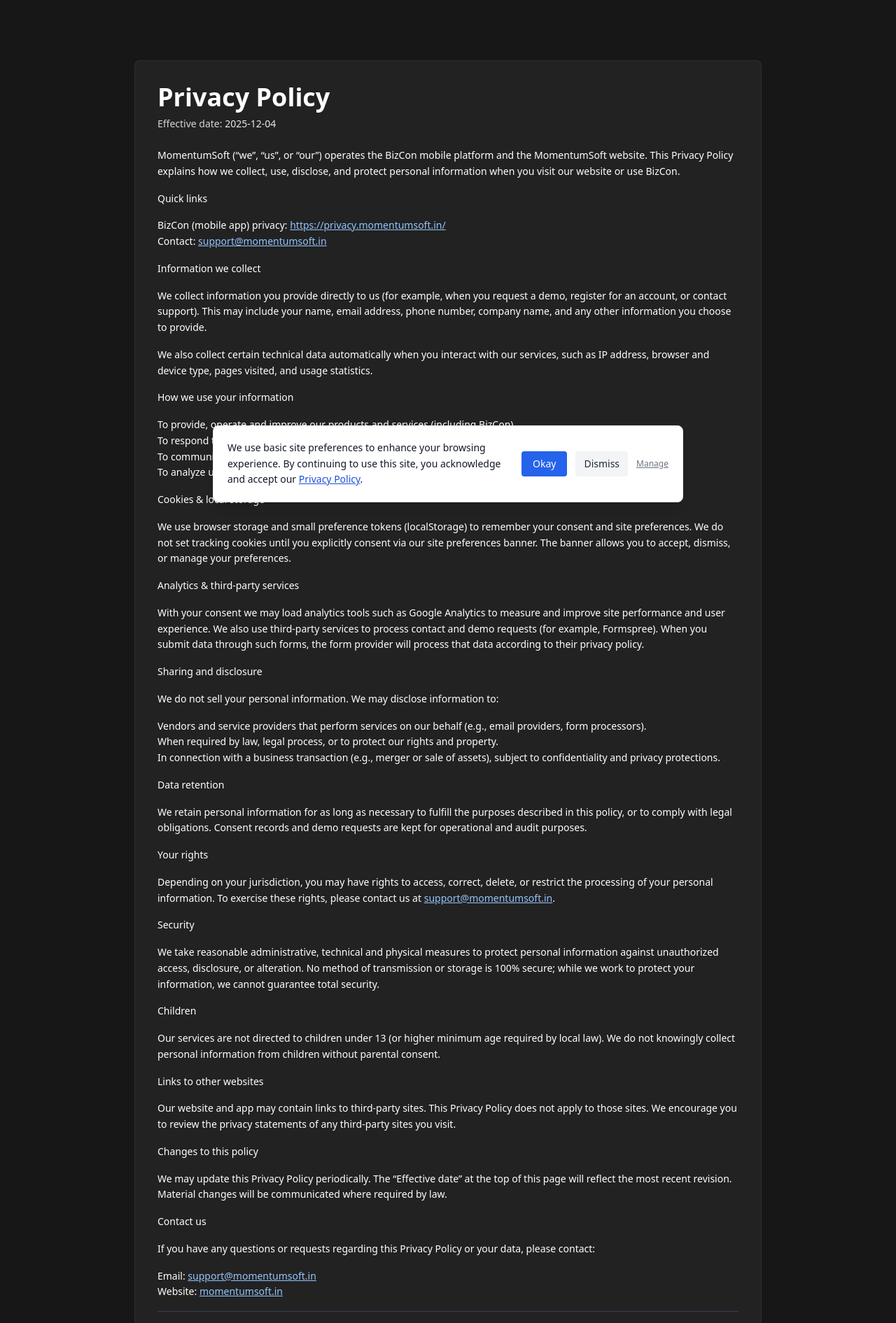
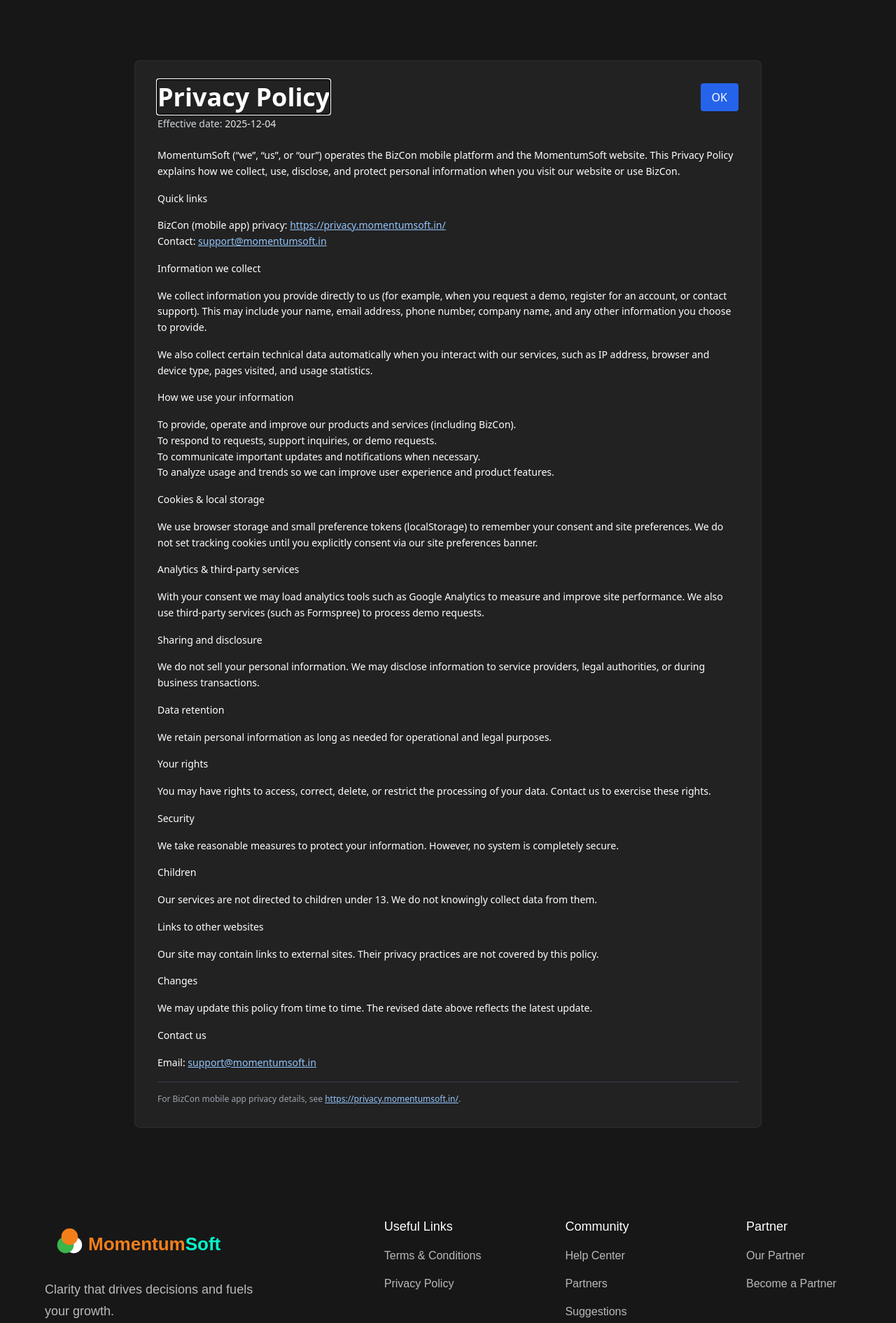
Before and after one commit to momentumsoftin/Website, a React (Vite) app in the folder momentum/: page /privacy in a window 1280 px wide. Shown: the part 66-1957 px from the top of the page at 70% size. Built offline with nearby package versions, Linux system fonts and the light colour scheme; a web font is replaced by a local one.

Commit message:
chore: position OK button top-right and focus top of legal pages on open

```diff
--- a/momentum/src/components/SiteConsentBanner.jsx
+++ b/momentum/src/components/SiteConsentBanner.jsx
@@ -3,13 +3,18 @@
 import { initAnalytics, sendEvent } from "../lib/analytics";
 
 /**
- * Minimal consent banner with a small "Preferences" modal (Manage)
- * - Privacy link opens in a new tab
- * - Manage opens an inline modal where user can revoke consent
- * - Revoke clears consent and reloads the page (ensures analytics unloaded)
+ * SiteConsentBanner
+ * - Avoid showing on legal pages (/privacy, /terms)
+ * - Adds #ms-consent-banner and #ms-consent-preferences ids
+ * - Keeps give/revoke flow and analytics init
  */
+export default function SiteConsentBanner() {
+  // If we are on the legal pages, do not render the banner at all
+  if (typeof window !== "undefined") {
+    const p = window.location && window.location.pathname;
+    if (p === "/privacy" || p === "/terms") return null;
+  }
 
-export default function SiteConsentBanner() {
   const STORAGE_KEY = "ms_consent_v1";
   const [showBanner, setShowBanner] = useState(false);
   const [showPrefs, setShowPrefs] = useState(false);
@@ -18,17 +23,14 @@
   useEffect(() => {
     const stored = localStorage.getItem(STORAGE_KEY);
     if (!stored) {
-      // show banner after slight delay to avoid hydration/adblock issues
       const timer = setTimeout(() => setShowBanner(true), 300);
       return () => clearTimeout(timer);
     } else {
-      // parse and set local state
       try {
         setConsentData(JSON.parse(stored));
       } catch {
         setConsentData({ v: 1, t: Date.now() });
       }
-      // init analytics for returning visitors
       initAnalytics().catch(() => {});
     }
   }, []);
@@ -42,7 +44,6 @@
     return () => window.removeEventListener("keydown", handleEsc);
   }, [showBanner]);
 
-  // Accept consent
   const giveConsent = async () => {
     try {
       const payload = { v: 1, t: Date.now() };
@@ -57,25 +58,19 @@
     }
   };
 
-  // Revoke consent (clear storage and reload to reset any in-memory trackers)
   const revokeConsent = () => {
     localStorage.removeItem(STORAGE_KEY);
-    // Reload so any in-memory analytics gets removed and the page resets
     window.location.reload();
   };
 
-  if (!showBanner && !showPrefs) return null;
-
   return (
     <>
-      {/* Banner */}
       {showBanner && (
         <div
           id="ms-consent-banner"
           className="fixed bottom-4 left-0 right-0 flex justify-center z-50 px-4 animate-fadeIn"
           role="dialog"
           aria-modal="true"
-          aria-label="Site preferences"
         >
           <div className="bg-white text-gray-900 p-4 sm:p-5 rounded-lg shadow-lg w-full max-w-2xl border border-gray-200 animate-slideUp">
             <div className="flex flex-col sm:flex-row items-start sm:items-center justify-between gap-4">
@@ -124,16 +119,13 @@
         </div>
       )}
 
-      {/* Preferences Modal */}
       {showPrefs && (
         <div
           id="ms-consent-preferences"
           className="fixed inset-0 z-60 flex items-center justify-center bg-black/50 p-4"
           role="dialog"
           aria-modal="true"
-          aria-label="Site preferences panel"
           onClick={(e) => {
-            // close when clicking backdrop only
             if (e.target === e.currentTarget) setShowPrefs(false);
           }}
         >
@@ -142,8 +134,7 @@
 
             <div className="mb-4 text-sm text-gray-700">
               <p className="mb-2">
-                <strong>Consent status:</strong>{" "}
-                {consentData ? "Given" : "Not given"}
+                <strong>Consent status:</strong> {consentData ? "Given" : "Not given"}
               </p>
               {consentData && (
                 <p className="text-xs text-gray-500">
@@ -176,7 +167,6 @@
         </div>
       )}
 
-      {/* Local styles */}
       <style>{`
         @keyframes fadeIn { from { opacity: 0; } to { opacity: 1; } }
         @keyframes slideUp { from { transform: translateY(10px); opacity: 0; } to { transform: translateY(0); opacity: 1; } }
--- a/momentum/src/pages/Privacy.jsx
+++ b/momentum/src/pages/Privacy.jsx
@@ -1,33 +1,57 @@
 // src/pages/Privacy.jsx
-import React, { useEffect } from "react";
+import React, { useEffect, useRef } from "react";
+import { Link } from "react-router-dom";
 
 export default function Privacy() {
   const effectiveDate = "2025-12-04";
+  const topCardRef = useRef(null);
 
   useEffect(() => {
-    // Hide consent banner/prefs if they are currently present so the page is fully readable
+    // Hide site consent/banner elements if present so the legal view is clean
     const banner = document.getElementById("ms-consent-banner");
     const prefs = document.getElementById("ms-consent-preferences");
-
     if (banner) banner.style.display = "none";
     if (prefs) prefs.style.display = "none";
-
-    // Ensure body scroll is enabled (if a modal previously disabled scrolling)
     document.body.style.overflow = "auto";
 
-    // cleanup not required here (we're intentionally hiding on this page)
+    // Ensure the user sees the top of the legal card and focus it for accessibility
+    window.scrollTo({ top: 0, left: 0, behavior: "auto" });
+    setTimeout(() => {
+      if (topCardRef.current) topCardRef.current.focus();
+    }, 20);
   }, []);
 
   return (
     <main className="min-h-screen bg-primary text-white py-16 px-4">
       <div className="max-w-4xl mx-auto bg-white/5 border border-white/5 rounded-lg p-8">
-        <header className="mb-6">
-          <h1 className="text-3xl md:text-4xl font-bold text-white">Privacy Policy</h1>
-          <p className="mt-2 text-sm text-gray-300">
-            Effective date: <span className="text-gray-200">{effectiveDate}</span>
-          </p>
-        </header>
 
+        {/* HEADER + OK BUTTON (top-right) */}
+        <div className="mb-6 flex items-start justify-between">
+          <div>
+            <h1
+              ref={topCardRef}
+              tabIndex={-1}
+              className="text-3xl md:text-4xl font-bold text-white"
+            >
+              Privacy Policy
+            </h1>
+            <p className="mt-2 text-sm text-gray-300">
+              Effective date: <span className="text-gray-200">{effectiveDate}</span>
+            </p>
+          </div>
+
+          <div className="ml-4">
+            <Link
+              to="/"
+              className="inline-block px-4 py-2 bg-blue-600 text-white rounded hover:bg-blue-700"
+              aria-label="Close privacy and return to homepage"
+            >
+              OK
+            </Link>
+          </div>
+        </div>
+
+        {/* CONTENT */}
         <section className="prose prose-invert text-sm leading-relaxed space-y-4">
           <p>
             MomentumSoft (“we”, “us”, or “our”) operates the BizCon mobile platform and the
@@ -48,7 +72,12 @@
                 https://privacy.momentumsoft.in/
               </a>
             </li>
-            <li>Contact: <a href="mailto:support@momentumsoft.in" className="underline text-blue-300">support@momentumsoft.in</a></li>
+            <li>
+              Contact:{" "}
+              <a href="mailto:support@momentumsoft.in" className="underline text-blue-300">
+                support@momentumsoft.in
+              </a>
+            </li>
           </ul>
 
           <h2>Information we collect</h2>
@@ -74,80 +103,65 @@
           <p>
             We use browser storage and small preference tokens (localStorage) to remember your consent
             and site preferences. We do not set tracking cookies until you explicitly consent via our
-            site preferences banner. The banner allows you to accept, dismiss, or manage your preferences.
+            site preferences banner.
           </p>
 
           <h2>Analytics & third-party services</h2>
           <p>
             With your consent we may load analytics tools such as Google Analytics to measure and
-            improve site performance and user experience. We also use third-party services to process
-            contact and demo requests (for example, Formspree). When you submit data through such forms,
-            the form provider will process that data according to their privacy policy.
+            improve site performance. We also use third-party services (such as Formspree) to process
+            demo requests.
           </p>
 
           <h2>Sharing and disclosure</h2>
           <p>
-            We do not sell your personal information. We may disclose information to:
+            We do not sell your personal information. We may disclose information to service providers,
+            legal authorities, or during business transactions.
           </p>
-          <ul>
-            <li>Vendors and service providers that perform services on our behalf (e.g., email providers, form processors).</li>
-            <li>When required by law, legal process, or to protect our rights and property.</li>
-            <li>In connection with a business transaction (e.g., merger or sale of assets), subject to confidentiality and privacy protections.</li>
-          </ul>
 
           <h2>Data retention</h2>
           <p>
-            We retain personal information for as long as necessary to fulfill the purposes described
-            in this policy, or to comply with legal obligations. Consent records and demo requests are kept
-            for operational and audit purposes.
+            We retain personal information as long as needed for operational and legal purposes.
           </p>
 
           <h2>Your rights</h2>
           <p>
-            Depending on your jurisdiction, you may have rights to access, correct, delete, or restrict
-            the processing of your personal information. To exercise these rights, please contact us at{" "}
-            <a href="mailto:support@momentumsoft.in" className="underline text-blue-300">support@momentumsoft.in</a>.
+            You may have rights to access, correct, delete, or restrict the processing of your data.
+            Contact us to exercise these rights.
           </p>
 
           <h2>Security</h2>
           <p>
-            We take reasonable administrative, technical and physical measures to protect personal information
-            against unauthorized access, disclosure, or alteration. No method of transmission or storage is 100% secure;
-            while we work to protect your information, we cannot guarantee total security.
+            We take reasonable measures to protect your information. However, no system is completely secure.
           </p>
 
           <h2>Children</h2>
           <p>
-            Our services are not directed to children under 13 (or higher minimum age required by local law).
-            We do not knowingly collect personal information from children without parental consent.
+            Our services are not directed to children under 13. We do not knowingly collect data from them.
           </p>
 
           <h2>Links to other websites</h2>
           <p>
-            Our website and app may contain links to third-party sites. This Privacy Policy does not apply
-            to those sites. We encourage you to review the privacy statements of any third-party sites you visit.
+            Our site may contain links to external sites. Their privacy practices are not covered by this policy.
           </p>
 
-          <h2>Changes to this policy</h2>
+          <h2>Changes</h2>
           <p>
-            We may update this Privacy Policy periodically. The “Effective date” at the top of this page will
-            reflect the most recent revision. Material changes will be communicated where required by law.
+            We may update this policy from time to time. The revised date above reflects the latest update.
           </p>
 
           <h2>Contact us</h2>
-          <p className="mb-0">
-            If you have any questions or requests regarding this Privacy Policy or your data, please contact:
+          <p>
+            Email:{" "}
+            <a href="mailto:support@momentumsoft.in" className="underline text-blue-300">
+              support@momentumsoft.in
+            </a>
           </p>
-          <ul>
-            <li>Email: <a href="mailto:support@momentumsoft.in" className="underline text-blue-300">support@momentumsoft.in</a></li>
-            <li>Website: <a href="https://momentumsoft.in" className="underline text-blue-300" target="_blank" rel="noopener noreferrer">momentumsoft.in</a></li>
-          </ul>
 
           <hr className="border-gray-700 my-6" />
 
           <p className="text-xs text-gray-400">
-            This page summarizes the key elements of our privacy practices. For the BizCon mobile app
-            privacy details, please visit the official app privacy page at{" "}
+            For BizCon mobile app privacy details, see{" "}
             <a
               href="https://privacy.momentumsoft.in/"
               className="underline text-blue-300"
@@ -155,8 +169,7 @@
               rel="noopener noreferrer"
             >
               https://privacy.momentumsoft.in/
-            </a>
-            .
+            </a>.
           </p>
         </section>
       </div>
--- a/momentum/src/pages/Terms.jsx
+++ b/momentum/src/pages/Terms.jsx
@@ -1,27 +1,57 @@
 // src/pages/Terms.jsx
-import React, { useEffect } from "react";
+import React, { useEffect, useRef } from "react";
+import { Link } from "react-router-dom";
 
 export default function Terms() {
   const effectiveDate = "2025-12-04";
+  const topCardRef = useRef(null);
 
   useEffect(() => {
+    // Hide site consent/banner elements if present so the legal view is clean
     const banner = document.getElementById("ms-consent-banner");
     const prefs = document.getElementById("ms-consent-preferences");
     if (banner) banner.style.display = "none";
     if (prefs) prefs.style.display = "none";
     document.body.style.overflow = "auto";
+
+    // Scroll to top and focus heading so user notices the legal page
+    window.scrollTo({ top: 0, left: 0, behavior: "auto" });
+    setTimeout(() => {
+      if (topCardRef.current) topCardRef.current.focus();
+    }, 20);
   }, []);
 
   return (
     <main className="min-h-screen bg-primary text-white py-16 px-4">
       <div className="max-w-4xl mx-auto bg-white/5 border border-white/5 rounded-lg p-8">
-        <header className="mb-6">
-          <h1 className="text-3xl md:text-4xl font-bold text-white">Terms & Conditions</h1>
-          <p className="mt-2 text-sm text-gray-300">
-            Effective date: <span className="text-gray-200">{effectiveDate}</span>
-          </p>
-        </header>
 
+        {/* HEADER + OK BUTTON (top-right) */}
+        <div className="mb-6 flex items-start justify-between">
+          <div>
+            <h1
+              ref={topCardRef}
+              tabIndex={-1}
+              className="text-3xl md:text-4xl font-bold text-white"
+            >
+              Terms & Conditions
+            </h1>
+            <p className="mt-2 text-sm text-gray-300">
+              Effective date: <span className="text-gray-200">{effectiveDate}</span>
+            </p>
+          </div>
+
+          <div className="ml-4">
+            <Link
+              to="/"
+              className="inline-block px-4 py-2 bg-blue-600 text-white rounded hover:bg-blue-700"
+              aria-label="Close terms and return to homepage"
+            >
+              OK
+            </Link>
+          </div>
+        </div>
+
+        {/* CONTENT */}
         <section className="prose prose-invert text-sm leading-relaxed space-y-4">
           <p>
             These Terms and Conditions ("Terms") govern your use of the MomentumSoft website
@@ -32,70 +62,67 @@
           <h2>1. Use of the Service</h2>
           <p>
             You may use our website and services for lawful purposes only. You agree not to use
-            the services in a way that violates laws, infringes rights, or interferes with the
-            operation of the services.
+            the services in a way that violates laws or interferes with system operation.
           </p>
 
           <h2>2. Accounts & Access</h2>
           <p>
-            Where we provide account access (for demo or trial accounts), you are responsible
-            for maintaining the confidentiality of credentials and for all activity that occurs
-            under your account.
+            You are responsible for safeguarding any account credentials provided to you. Any
+            activity under your account is your responsibility.
           </p>
 
           <h2>3. Intellectual Property</h2>
           <p>
-            MomentumSoft and its licensors retain all intellectual property rights in the services,
-            content, trademarks and software provided. You are granted a limited, non-exclusive,
-            non-transferable license to use the services as provided in these Terms.
+            All content, logos, and software are owned by MomentumSoft or its licensors. You are
+            granted a limited license to use the services as described in these Terms.
           </p>
 
           <h2>4. Data & Privacy</h2>
           <p>
-            Our handling of personal data is described in the Privacy Policy. By using our services,
-            you acknowledge you have read and accept the Privacy Policy.
+            Your use of our services is also governed by our Privacy Policy. By using the website
+            or BizCon, you agree to the handling of your data as described there.
           </p>
 
           <h2>5. Third-Party Services</h2>
           <p>
-            We may integrate third-party services (for example, form processors or analytics providers).
-            Use of third-party services may be subject to the third party’s own terms and privacy policies.
+            We may rely on third-party tools (analytics, form processors, hosting). Your use of
+            those services is subject to their respective policies.
           </p>
 
           <h2>6. Limitation of Liability</h2>
           <p>
-            To the maximum extent permitted by law, MomentumSoft will not be liable for indirect,
-            incidental, special, consequential or punitive damages arising from your use of the services.
+            MomentumSoft is not liable for indirect or consequential damages arising from use of
+            our services, to the extent permitted by law.
           </p>
 
           <h2>7. Warranties</h2>
           <p>
-            Services are provided "as is". MomentumSoft disclaims all warranties to the maximum extent
-            permitted by law. Where local law does not allow exclusion of implied warranties, such
-            warranties are limited to the minimum permitted.
+            Services are provided “as is”. We disclaim implied warranties to the fullest extent
+            permitted by applicable law.
           </p>
 
           <h2>8. Termination</h2>
           <p>
-            We may suspend or terminate access where there is a breach of Terms or for other legitimate reasons.
-            Upon termination, you must stop using the services and may lose access to data.
+            We may suspend or terminate access if you breach these Terms or misuse the services.
           </p>
 
           <h2>9. Changes to Terms</h2>
           <p>
-            We may update these Terms from time to time. When material changes occur, we will provide notice
-            or update the effective date at the top of the page.
+            We may revise these Terms periodically. The effective date reflects the latest update.
           </p>
 
           <h2>10. Governing Law</h2>
           <p>
-            These Terms are governed by the laws of the jurisdiction where MomentumSoft is incorporated or
-            as otherwise required by applicable law.
+            These Terms are governed by applicable laws in India unless otherwise required by
+            jurisdictional rules.
           </p>
 
           <h2>Contact</h2>
           <p>
-            For questions about these Terms, contact: <a href="mailto:support@momentumsoft.in" className="underline text-blue-300">support@momentumsoft.in</a>.
+            For questions about these Terms, contact:{" "}
+            <a href="mailto:support@momentumsoft.in" className="underline text-blue-300">
+              support@momentumsoft.in
+            </a>
           </p>
         </section>
       </div>
```
